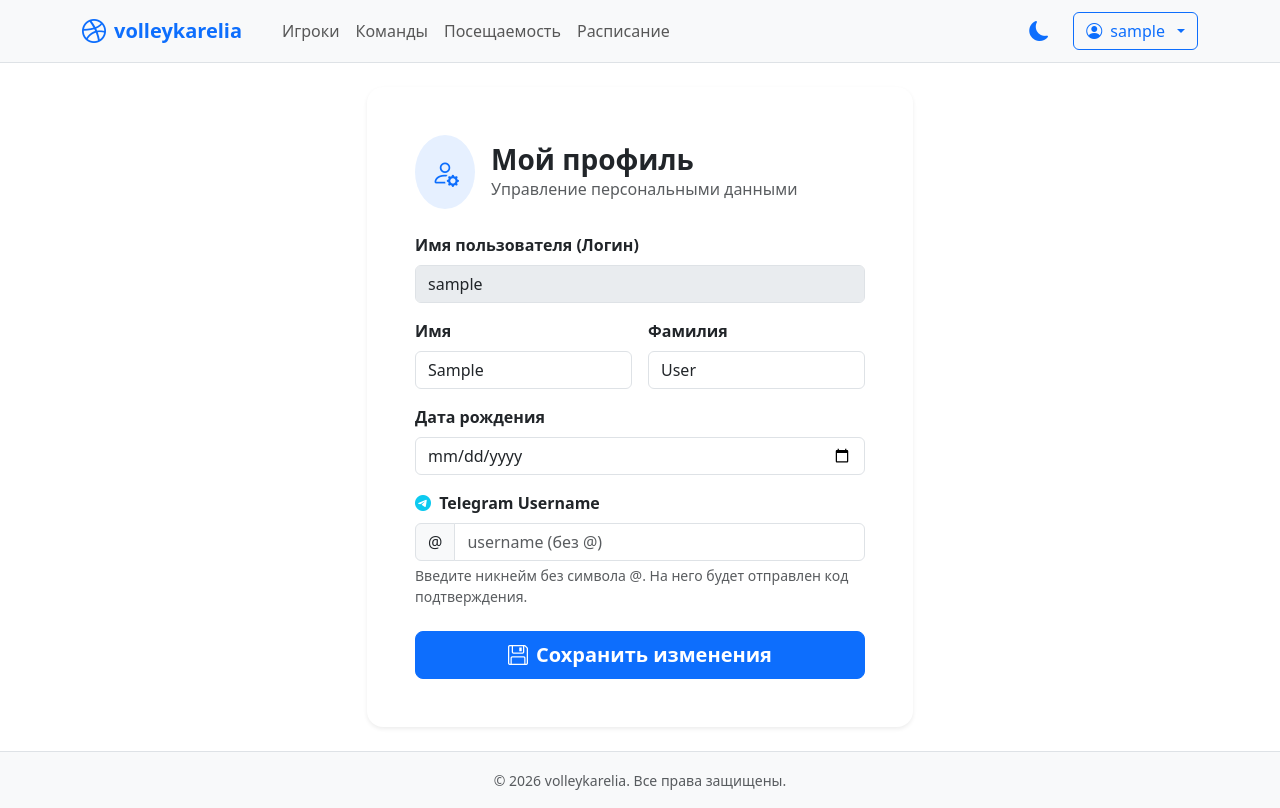
After one commit to yaskelya-dev/volley_club, a Django app: page /users/profile/ in a window 1280 px wide. The commit adds this page. Run offline with Django 5.2, Linux system fonts and the light colour scheme; the visitor is signed in with stand-in values (Sample User, id 1).

Commit message:
Добавил функционал отправки кода в тг

```diff
--- a/home/templates/home/base.html
+++ b/home/templates/home/base.html
@@ -81,7 +81,7 @@
                                     <span>{{ user.username }}</span>
                                 </button>
                                 <ul class="dropdown-menu dropdown-menu-end shadow-sm" aria-labelledby="userMenu">
-                                    <li><a class="dropdown-item" href="#"><i class="bi bi-person me-2"></i>Профиль</a></li>
+                                    <li><a class="dropdown-item" href="{% url 'users:profile' %}"><i class="bi bi-person me-2"></i>Профиль</a></li>
                                     <li><hr class="dropdown-divider"></li>
                                     <li>
                                         <a class="dropdown-item text-danger" href="{% url 'users:logout' %}">
--- a/users/forms.py
+++ b/users/forms.py
@@ -22,3 +22,50 @@ class CustomAuthenticationForm(AuthenticationForm):
         # Добавляем Bootstrap классы для полей username и password
         for field in self.fields.values():
             field.widget.attrs['class'] = 'form-control'
+
+
+class UserProfileForm(forms.ModelForm):
+    telegram_username = forms.CharField(
+        max_length=32,
+        required=False,
+        widget=forms.TextInput(attrs={
+            'class': 'form-control',
+            'placeholder': 'username (без @)'
+        }),
+        label="Telegram Username"
+    )
+
+    class Meta:
+        model = CustomUser
+        fields = ['first_name', 'last_name', 'birth_date', 'telegram_username']
+        widgets = {
+            'first_name': forms.TextInput(attrs={'class': 'form-control', 'placeholder': 'Имя'}),
+            'last_name': forms.TextInput(attrs={'class': 'form-control', 'placeholder': 'Фамилия'}),
+            'birth_date': forms.DateInput(attrs={'class': 'form-control', 'type': 'date'}),
+        }
+        labels = {
+            'first_name': 'Имя',
+            'last_name': 'Фамилия',
+            'birth_date': 'Дата рождения',
+        }
+
+    def clean_telegram_username(self):
+        username = self.cleaned_data.get('telegram_username')
+        if username:
+            # Убираем символ @ в начале, если пользователь случайно ввел его
+            username = username.strip().lstrip('@')
+        return username
+
+
+class TelegramVerifyCodeForm(forms.Form):
+    code = forms.CharField(
+        max_length=6,
+        min_length=6,
+        widget=forms.TextInput(attrs={
+            'class': 'form-control form-control-lg text-center letter-spacing-2',
+            'placeholder': '123456',
+            'autocomplete': 'off',
+            'autofocus': 'autofocus'
+        }),
+        label="Код подтверждения"
+    )
--- /dev/null
+++ b/users/templates/users/profile.html
@@ -0,0 +1,92 @@
+{% extends 'home/base.html' %}
+
+{% block title %}Профиль пользователя - volleykarelia{% endblock %}
+
+{% block content %}
+<div class="row justify-content-center">
+    <div class="col-md-8 col-lg-6">
+        <div class="card shadow-sm border-0 rounded-4">
+            <div class="card-body p-4 p-md-5">
+
+                <div class="d-flex align-items-center gap-3 mb-4">
+                    <div class="bg-primary bg-opacity-10 text-primary rounded-circle p-3 d-inline-flex">
+                        <i class="bi bi-person-gear fs-3"></i>
+                    </div>
+                    <div>
+                        <h3 class="fw-bold mb-0">Мой профиль</h3>
+                        <p class="text-body-secondary mb-0">Управление персональными данными</p>
+                    </div>
+                </div>
+
+                <form method="post" novalidate>
+                    {% csrf_token %}
+
+                    <div class="mb-3">
+                        <label class="form-label fw-semibold">Имя пользователя (Логин)</label>
+                        <input type="text" class="form-control" value="{{ user.username }}" disabled readonly>
+                    </div>
+
+                    <div class="row g-3 mb-3">
+                        <div class="col-md-6">
+                            <label for="{{ form.first_name.id_for_label }}" class="form-label fw-semibold">{{ form.first_name.label }}</label>
+                            {{ form.first_name }}
+                            {% if form.first_name.errors %}
+                                <div class="invalid-feedback d-block">{{ form.first_name.errors.0 }}</div>
+                            {% endif %}
+                        </div>
+                        <div class="col-md-6">
+                            <label for="{{ form.last_name.id_for_label }}" class="form-label fw-semibold">{{ form.last_name.label }}</label>
+                            {{ form.last_name }}
+                            {% if form.last_name.errors %}
+                                <div class="invalid-feedback d-block">{{ form.last_name.errors.0 }}</div>
+                            {% endif %}
+                        </div>
+                    </div>
+
+                    <div class="mb-3">
+                        <label for="{{ form.birth_date.id_for_label }}" class="form-label fw-semibold">{{ form.birth_date.label }}</label>
+                        {{ form.birth_date }}
+                        {% if form.birth_date.errors %}
+                            <div class="invalid-feedback d-block">{{ form.birth_date.errors.0 }}</div>
+                        {% endif %}
+                    </div>
+
+                    <!-- Поле Telegram с бейджем статуса -->
+                    <div class="mb-4">
+                        <label for="{{ form.telegram_username.id_for_label }}" class="form-label fw-semibold d-flex align-items-center justify-content-between">
+                            <span><i class="bi bi-telegram me-1 text-info"></i> {{ form.telegram_username.label }}</span>
+                            {% if user.telegram_username %}
+                                {% if user.is_telegram_verified %}
+                                    <span class="badge bg-success-subtle text-success border border-success-subtle rounded-pill">
+                                        <i class="bi bi-check-circle-fill me-1"></i>Подтвержден
+                                    </span>
+                                {% else %}
+                                    <a href="{% url 'users:verify_telegram' %}" class="badge bg-warning-subtle text-warning border border-warning-subtle rounded-pill text-decoration-none">
+                                        <i class="bi bi-exclamation-triangle-fill me-1"></i>Требуется код
+                                    </a>
+                                {% endif %}
+                            {% endif %}
+                        </label>
+
+                        <div class="input-group">
+                            <span class="input-group-text bg-body-tertiary">@</span>
+                            {{ form.telegram_username }}
+                        </div>
+                        {% if form.telegram_username.errors %}
+                            <div class="invalid-feedback d-block">{{ form.telegram_username.errors.0 }}</div>
+                        {% endif %}
+                        <div class="form-text">Введите никнейм без символа @. На него будет отправлен код подтверждения.</div>
+                    </div>
+
+                    <div class="d-grid gap-2">
+                        <button type="submit" class="btn btn-primary btn-lg fw-semibold">
+                            <i class="bi bi-floppy me-2"></i>Сохранить изменения
+                        </button>
+                    </div>
+                </form>
+
+            </div>
+        </div>
+    </div>
+</div>
+{% endblock %}
--- a/users/urls.py
+++ b/users/urls.py
@@ -7,4 +7,6 @@ urlpatterns = [
     path('login/', views.CustomLoginView.as_view(), name='login'),
     path('logout/', views.logout_view, name='logout'),
     path('register/', views.register_view, name='register'),
+    path('profile/', views.profile_view, name='profile'),
+    path('profile/verify-telegram/', views.verify_telegram_view, name='verify_telegram'),
 ]
--- a/users/views.py
+++ b/users/views.py
@@ -1,8 +1,93 @@
+from django.contrib.auth.decorators import login_required
 from django.shortcuts import render, redirect
 from django.contrib.auth import login, logout
 from django.contrib.auth.views import LoginView
 from django.contrib import messages
-from .forms import CustomUserCreationForm, CustomAuthenticationForm
+
+from volley_club import settings
+from .forms import CustomUserCreationForm, CustomAuthenticationForm, TelegramVerifyCodeForm, UserProfileForm
+from .models import TelegramVerificationCode
+
+
+@login_required
+def profile_view(request):
+    user = request.user
+    old_tg_username = user.telegram_username
+
+    if request.method == 'POST':
+        form = UserProfileForm(request.POST, instance=user)
+        if form.is_valid():
+            new_tg_username = form.cleaned_data.get('telegram_username')
+            updated_user = form.save(commit=False)
+
+            # Если пользователь изменил или впервые добавил Telegram username
+            if new_tg_username and (new_tg_username != old_tg_username or not user.is_telegram_verified):
+                updated_user.is_telegram_verified = False
+                updated_user.save()
+
+                # Создаем или обновляем код подтверждения
+                tg_code_obj, _ = TelegramVerificationCode.objects.get_or_create(user=user)
+                tg_code_obj.generate_code()
+
+                messages.warning(
+                    request,
+                    'Укажите код подтверждения от Telegram бота для завершения привязки.'
+                )
+                return redirect('users:verify_telegram')
+
+            # Если Telegram удалили из формы
+            if not new_tg_username:
+                updated_user.is_telegram_verified = False
+                updated_user.telegram_id = None
+
+            updated_user.save()
+            messages.success(request, 'Данные профиля успешно обновлены.')
+            return redirect('users:profile')
+    else:
+        form = UserProfileForm(instance=user)
+
+    context = {
+        'form': form,
+        'bot_username': 'YOUR_BOT_USERNAME'  # Замените на имя вашего бота без @
+    }
+    return render(request, 'users/profile.html', context)
+
+
+@login_required
+def verify_telegram_view(request):
+    # Если Telegram уже подтвержден или не указан никнейм
+    if not request.user.telegram_username or request.user.is_telegram_verified:
+        return redirect('users:profile')
+
+    try:
+        tg_code_obj = request.user.tg_code
+    except TelegramVerificationCode.DoesNotExist:
+        tg_code_obj = TelegramVerificationCode.objects.create(user=request.user)
+        tg_code_obj.generate_code()
+
+    if request.method == 'POST':
+        form = TelegramVerifyCodeForm(request.POST)
+        if form.is_valid():
+            input_code = form.cleaned_data.get('code')
+            if input_code == tg_code_obj.code:
+                user = request.user
+                user.is_telegram_verified = True
+                user.save()
+                tg_code_obj.delete()
+
+                messages.success(request, 'Ваш Telegram успешно привязан!')
+                return redirect('users:profile')
+            else:
+                messages.error(request, 'Неверный код подтверждения. Попробуйте еще раз.')
+    else:
+        form = TelegramVerifyCodeForm()
+
+    context = {
+        'form': form,
+        'bot_username': settings.TG_BOT_USERNAME,
+        'user_tg': request.user.telegram_username
+    }
+    return render(request, 'users/verify_telegram.html', context)
 
 
 def register_view(request):
--- a/volley_club/config.py
+++ b/volley_club/config.py
@@ -17,6 +17,7 @@ class Settings(BaseSettings):
     DB_PASSWORD: SecretStr
     DB_HOST: str = "localhost"
     DB_PORT: int = 5432
+    TG_BOT_TOKEN: SecretStr
 
     model_config = SettingsConfigDict(
         env_file=BASE_DIR / ".env",
--- a/volley_club/settings.py
+++ b/volley_club/settings.py
@@ -13,6 +13,9 @@ AUTH_USER_MODEL = 'users.CustomUser'
 LOGIN_URL = 'users:login'          # Куда отправлять незалогиненных пользователей
 LOGIN_REDIRECT_URL = 'home:index' # Куда отправлять после успешного входа
 LOGOUT_REDIRECT_URL = 'home:index' # Куда отправлять после выхода
+
+TG_BOT_TOKEN = config.TG_BOT_TOKEN.get_secret_value()
+TG_BOT_USERNAME = 'volleykarelia_bot'
 
 INSTALLED_APPS = [
     'home',
```
Also changed, not shown: bot.py (added, +57 -0 lines), docker-compose.yml (+16 -0 lines), requirements.txt (+11 -0 lines), users/management/commands/run_bot.py (added, +11 -0 lines), users/models.py (+23 -0 lines), users/templates/users/verify_telegram.html (added, +53 -0 lines), users/migrations/0003_customuser_is_telegram_verified_and_more.py (added), users/migrations/0004_customuser_telegram_id.py (added), 1 other file.
